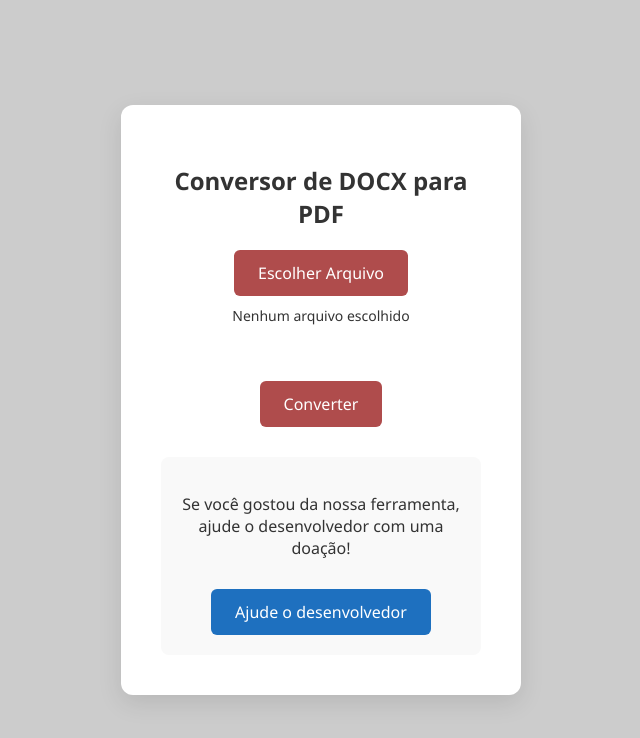
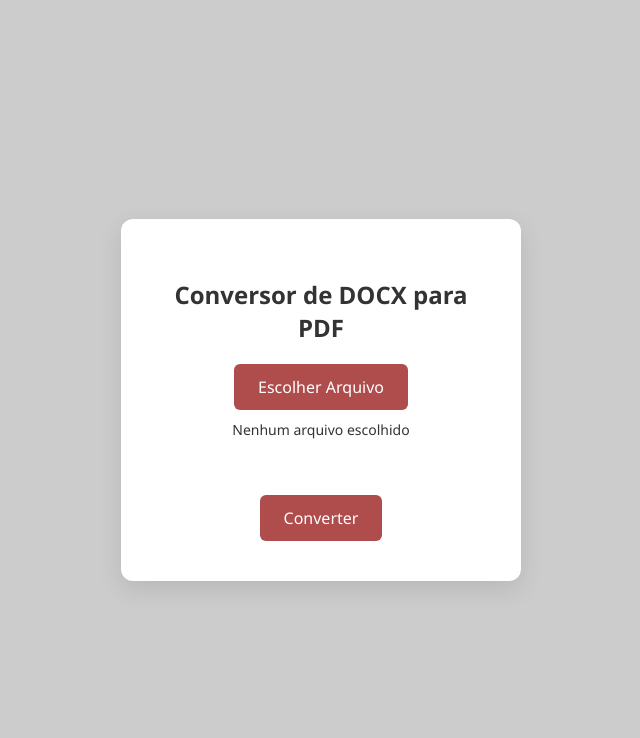
Before and after one commit to lucassoneca/pdf-conversor, a website: page public/index.html in a window 1280 px wide. Shown: the whole page, without its empty margins (319-959 px from the left). Drawn offline with Linux system fonts and the light colour scheme.

Commit message:
doação comentada

```diff
--- a/public/index.html
+++ b/public/index.html
@@ -20,13 +20,12 @@
       <button type="submit">Converter</button>
     </form>
 
-    <!-- Seção de doação -->
+    <!-- Seção de doação
     <div class="donation">
       <p>Se você gostou da nossa ferramenta, ajude o desenvolvedor com uma doação!</p>
 
-      <!-- Botão Mercado Pago com seu link de pagamento -->
       <a href="https://link.mercadopago.com.br/desenvolvedorsoneca" target="_blank">
-        <button class="donate-btn">Ajude o desenvolvedor</button>
+        <button class="donate-btn">Ajude o desenvolvedor</button> -->
       </a>
     </div>
   </div>
```
